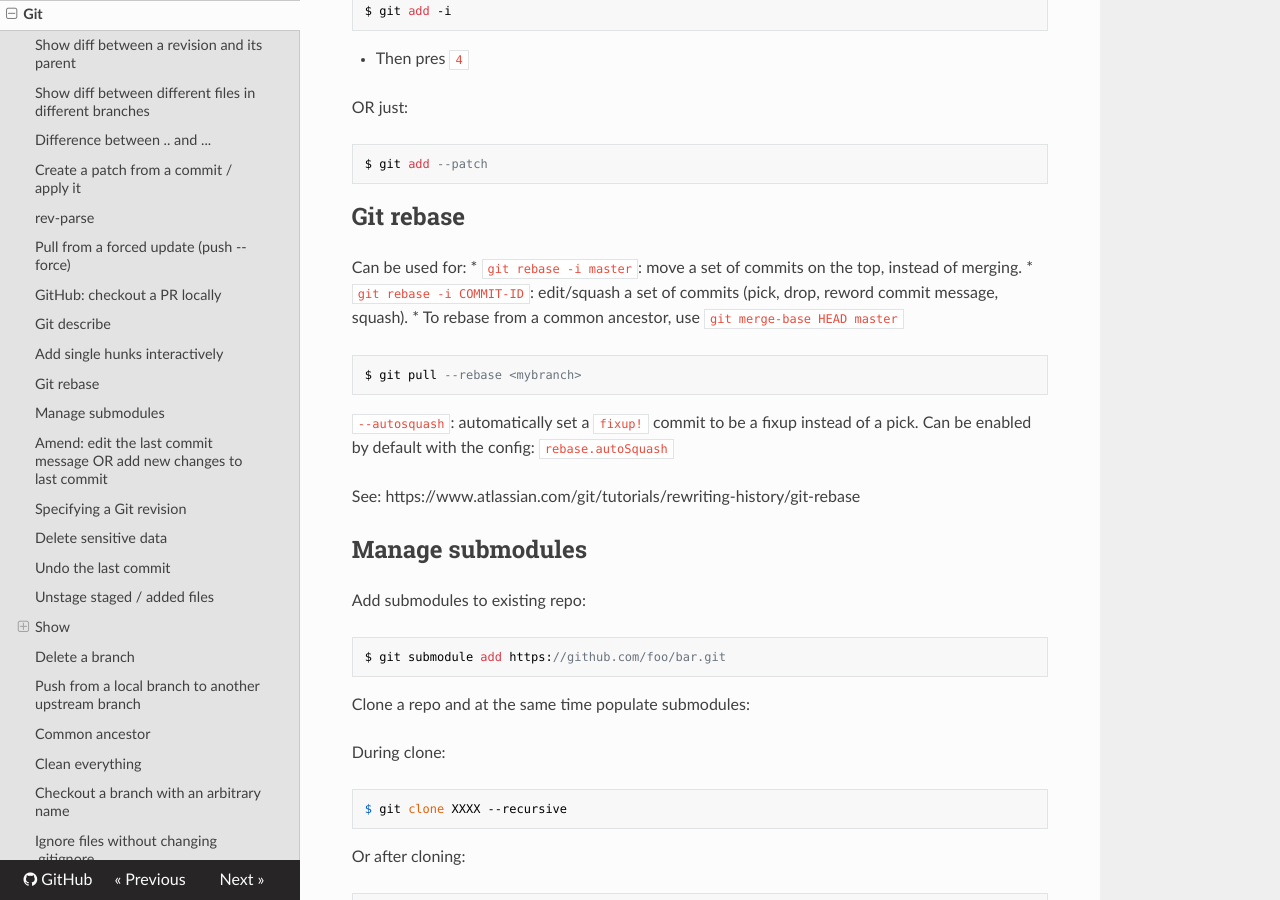
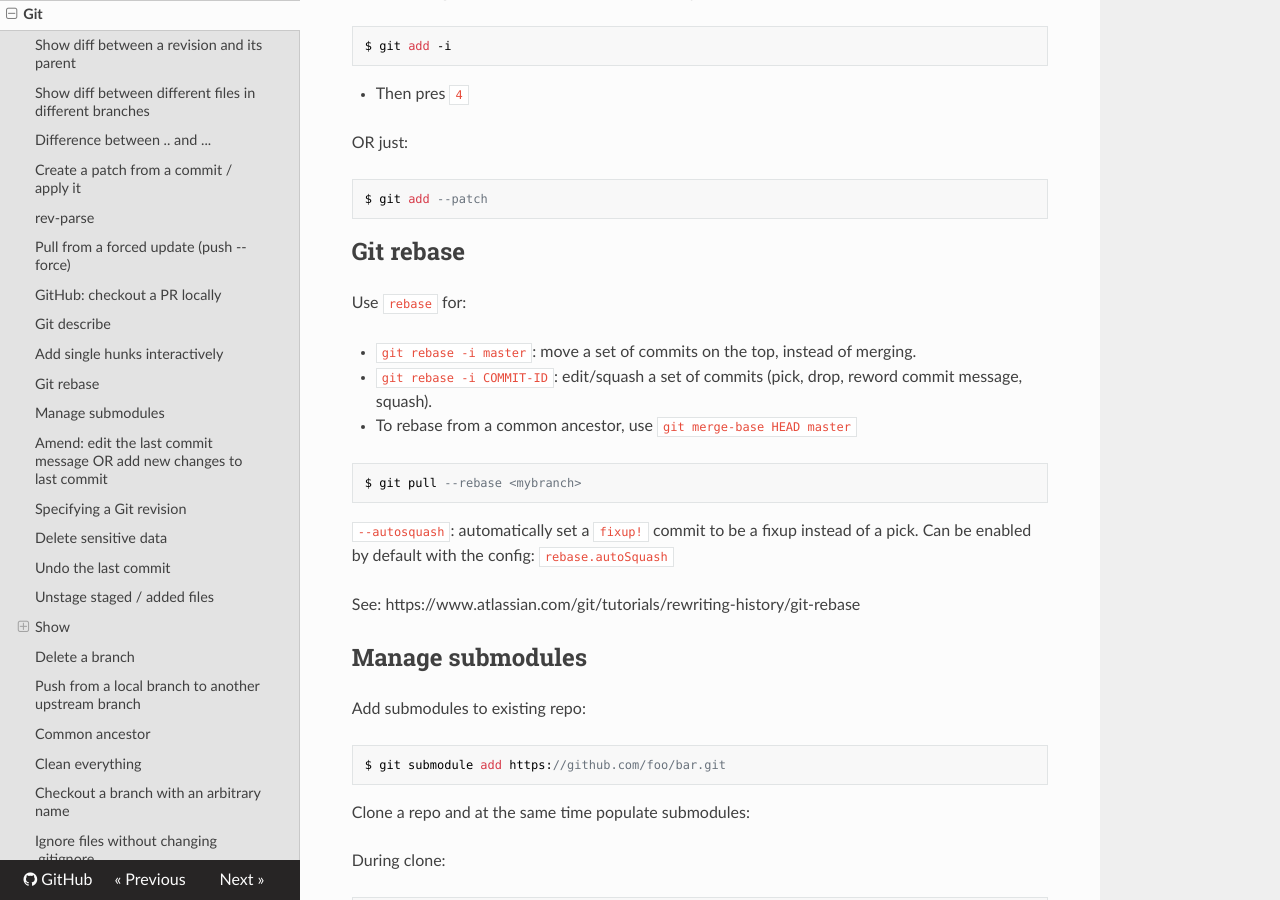
Before and after one commit to marcov/tech-notes, an MkDocs documentation site: the page built from docs/Git/git.md, in a window 1280 px wide and 900 px high, scrolled down 2248 px. Built offline with MkDocs 1.6.1, drawn with Linux system fonts in a browser that asks for light colours; nearby versions of some CDN libraries; some of the changed text lies outside the part shown.

Commit message:
clean up git

````diff
--- a/docs/Git/git.md
+++ b/docs/Git/git.md
@@ -39,7 +40,6 @@ Create patch e.g. from the last commit:
 $ git format-patch -1 HEAD
 ```
 
-
 Apply patch with:
 ```
 $ git am < file.patch
@@ -50,7 +50,7 @@ $ git am --3way 000x-...-file.path
 Use `--3way` to generate 3-way diff stuff when patching fails.
 
 ## rev-parse
-Get (short) commit hash of head
+Get (short) commit hash of `HEAD`
 ```
 $ git rev-parse HEAD
 
@@ -105,10 +105,12 @@ $ git add --patch
 ```
 
 ## Git rebase
-Can be used for:
-* `git rebase -i master`: move a set of commits on the top, instead of merging.
-* `git rebase -i COMMIT-ID`: edit/squash a set of commits (pick, drop, reword commit message, squash).
-* To rebase from a common ancestor, use `git merge-base HEAD master`
+
+Use `rebase` for:
+
+- `git rebase -i master`: move a set of commits on the top, instead of merging.
+- `git rebase -i COMMIT-ID`: edit/squash a set of commits (pick, drop, reword commit message, squash).
+- To rebase from a common ancestor, use `git merge-base HEAD master`
 
 ```
 $ git pull --rebase <mybranch>
````
Also changed, not shown: other parts of docs/Git/git.md (+2 -1 lines).
